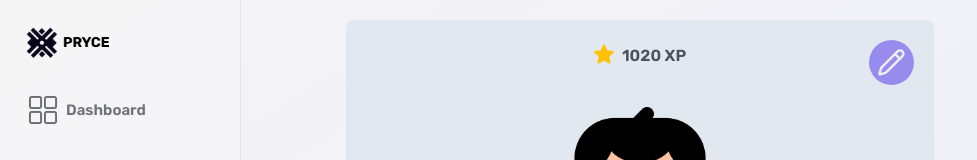
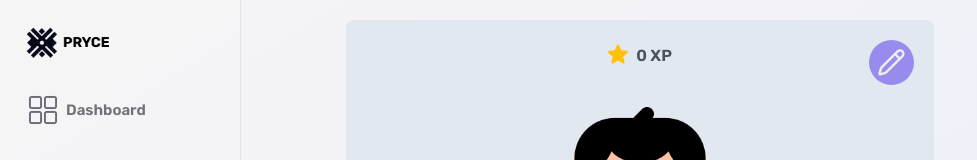
Before and after one commit to DhafinFawwaz/Pryce, a Next.js app: page /profile in a window 1280 px wide. Shown: the top 160 px of the page, without its empty margins (0-977 px from the left). Built offline with nearby package versions, Linux system fonts and the light colour scheme.

Commit message:
fix: TODO for BE implementation

```diff
--- a/app/profile/component/Hero.tsx
+++ b/app/profile/component/Hero.tsx
@@ -7,13 +7,15 @@ import Avatar from "./Avatar"
 import Link from "next/link"
 import ProfileTitle from "./ProfileTitle"
 import { useState } from "react"
-import { AvatarType, DefaultAvatar, DefaultBadge } from "../constant/constant"
+import { DefaultProfile, ProfileType } from "../constant/constant"
 
 export default function Hero() {
     // TODO: Fetch database buat profile
-    const [avatar, setAvatar] = useState<AvatarType>(DefaultAvatar);
-    const [profilename, setProfilename] = useState<string>("Budi Siregar");
-    const [profilebadge, setProfileBade] = useState<string>(DefaultBadge);
+    const [profile, setProfile] = useState<ProfileType>(DefaultProfile);
+    const avatar = profile.avatar;
+    const profilename = profile.name;
+    const profilebadge = profile.badge;
+    const experience = profile.experience;
 
     return (
         <>
@@ -29,7 +31,7 @@ export default function Hero() {
                         alt="star"
                     />
                     <p className="mt-1">
-                        1020 XP
+                        {experience} XP
                     </p>
                 </span>
                 <Avatar Face={avatar.Face} Hair={avatar.Hair} Glass={avatar.Glass} Shirt={avatar.Shirt} Pants={avatar.Pants} />
--- a/app/profile/constant/constant.ts
+++ b/app/profile/constant/constant.ts
@@ -9,7 +9,8 @@ export type AvatarType = {
 export type ProfileType = {
     avatar: AvatarType,
     name: string,
-    badge: string
+    badge: string,
+    experience: number
 }
 
 export const BaseAvatar = '/assets/primary_avatar.png'
@@ -31,5 +32,6 @@ export const DefaultAvatar: AvatarType = {
 export const DefaultProfile: ProfileType = {
     avatar: DefaultAvatar,
     name: "Budi Siregar",
-    badge: "Legend of Saving"
+    badge: "Legend of Saving",
+    experience: 0
 }
```
